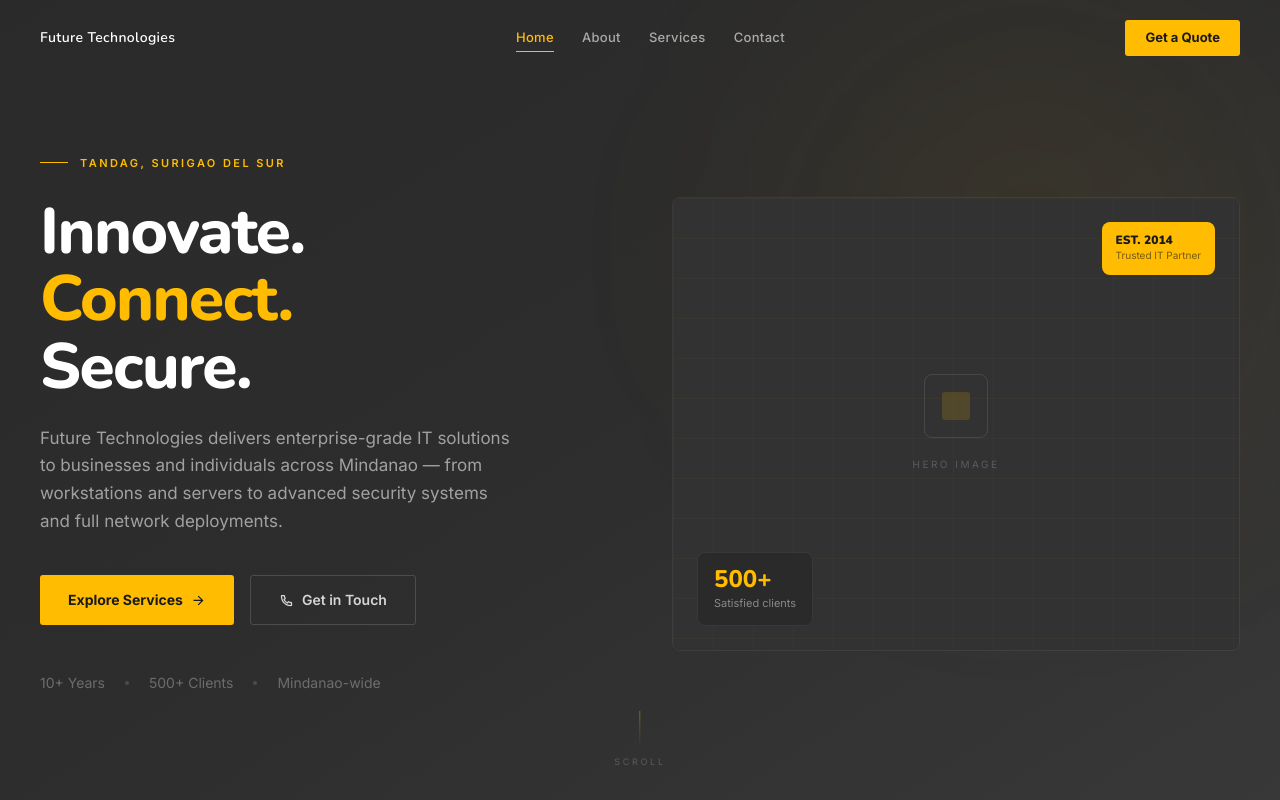
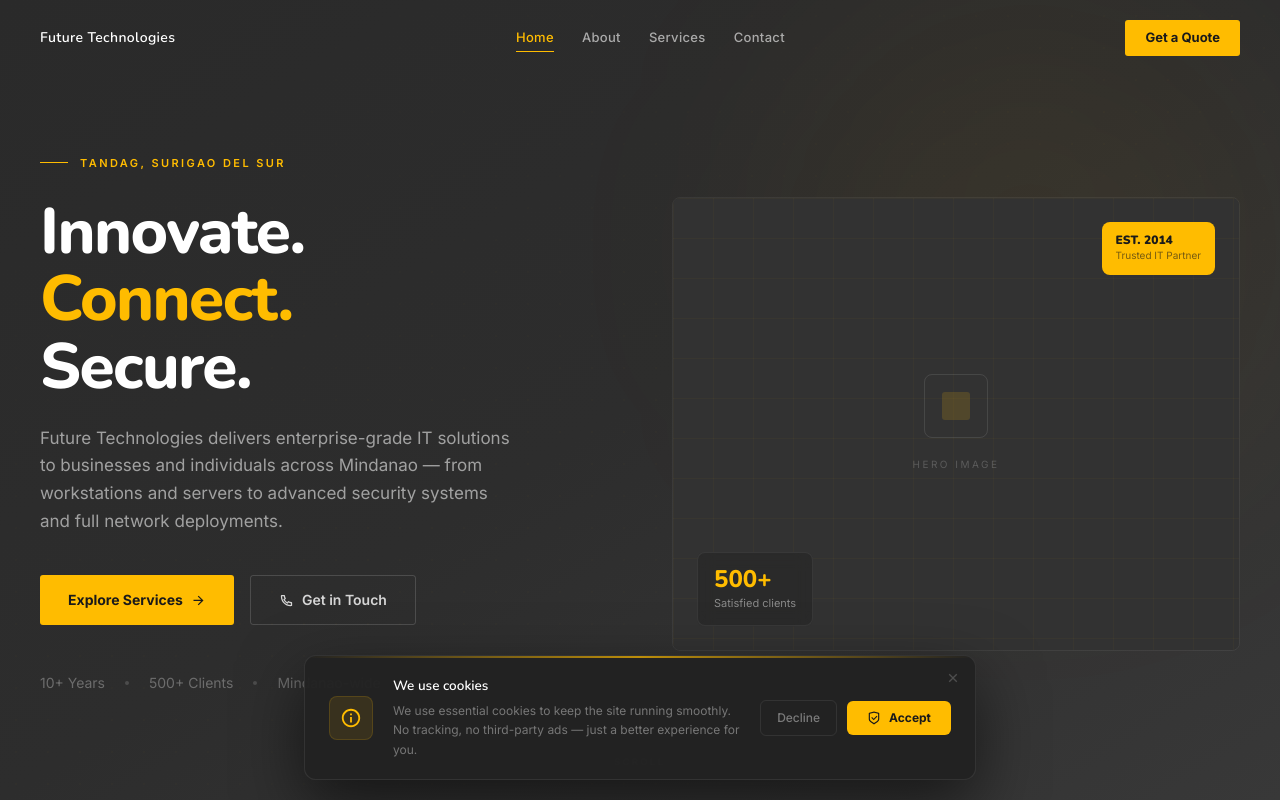
Before and after one commit to andureiyu/future-tech-frontend, a Next.js app: page / in a window 1280 px wide. Shown: the top 800 px of the page. Built offline with nearby package versions, Linux system fonts and the light colour scheme.

Commit message:
feat: cookies

```diff
--- a/src/app/layout.tsx
+++ b/src/app/layout.tsx
@@ -3,6 +3,7 @@ import { Inter, Nunito } from "next/font/google";
 import "./globals.css";
 import Navbar from "@/components/Navbar";
 import Footer from "@/components/Footer";
+import CookieBanner from "@/components/CookieBanner";
 
 const inter = Inter({
   subsets: ["latin"],
@@ -33,6 +34,7 @@ export default function RootLayout({
         <Navbar />
         <main className="flex-1">{children}</main>
         <Footer />
+        <CookieBanner />
       </body>
     </html>
   );
--- /dev/null
+++ b/src/components/CookieBanner.tsx
@@ -0,0 +1,117 @@
+"use client";
+
+import { useEffect, useState } from "react";
+import { motion, AnimatePresence } from "framer-motion";
+import { RiShieldCheckLine, RiCloseLine, RiInformationLine } from "react-icons/ri";
+
+export default function CookieBanner() {
+  const [visible, setVisible] = useState(false);
+
+  useEffect(() => {
+    const consent = localStorage.getItem("ft-cookie-consent");
+    if (!consent) {
+      // Slight delay so it doesn't flash on initial paint
+      const t = setTimeout(() => setVisible(true), 800);
+      return () => clearTimeout(t);
+    }
+  }, []);
+
+  function accept() {
+    localStorage.setItem("ft-cookie-consent", "accepted");
+    setVisible(false);
+  }
+
+  function decline() {
+    localStorage.setItem("ft-cookie-consent", "declined");
+    setVisible(false);
+  }
+
+  return (
+    <AnimatePresence>
+      {visible && (
+        <>
+          {/* Backdrop blur layer on mobile */}
+          <motion.div
+            key="backdrop"
+            initial={{ opacity: 0 }}
+            animate={{ opacity: 1 }}
+            exit={{ opacity: 0 }}
+            transition={{ duration: 0.3 }}
+            className="fixed inset-0 z-998 bg-black/20 backdrop-blur-[2px] sm:hidden"
+            onClick={decline}
+          />
+
+          <motion.div
+            key="banner"
+            initial={{ y: 120, opacity: 0 }}
+            animate={{ y: 0, opacity: 1 }}
+            exit={{ y: 120, opacity: 0 }}
+            transition={{ type: "spring", stiffness: 300, damping: 30 }}
+            className="fixed bottom-5 left-1/2 -translate-x-1/2 z-999 w-[calc(100%-2rem)] max-w-2xl"
+          >
+            <div
+              className="relative rounded-xl border border-white/8 shadow-[0_24px_64px_rgba(0,0,0,0.55)] overflow-hidden"
+              style={{ background: "rgba(35,35,35,0.97)" }}
+            >
+              {/* Accent top line */}
+              <div className="absolute top-0 left-0 right-0 h-0.5 bg-linear-to-r from-transparent via-accent to-transparent opacity-70" />
+
+              <div className="px-6 py-5 flex flex-col sm:flex-row items-start sm:items-center gap-5">
+                {/* Icon */}
+                <div className="w-11 h-11 rounded-lg bg-accent/10 border border-accent/15 flex items-center justify-center shrink-0">
+                  <RiInformationLine className="text-accent" size={22} />
+                </div>
+
+                {/* Text */}
+                <div className="flex-1 min-w-0">
+                  <p
+                    className="text-white text-[13.5px] font-semibold mb-1"
+                    style={{ fontFamily: "var(--font-nunito)" }}
+                  >
+                    We use cookies
+                  </p>
+                  <p
+                    className="text-white/38 text-[12px] leading-relaxed"
+                    style={{ fontFamily: "var(--font-inter)" }}
+                  >
+                    We use essential cookies to keep the site running smoothly.
+                    No tracking, no third-party ads — just a better experience
+                    for you.
+                  </p>
+                </div>
+
+                {/* Actions */}
+                <div className="flex items-center gap-2.5 shrink-0 w-full sm:w-auto">
+                  <button
+                    onClick={decline}
+                    className="flex-1 sm:flex-none px-4 py-2 text-[12px] font-medium text-white/40 hover:text-white/70 border border-white/8 hover:border-white/15 rounded-md transition-all duration-200"
+                    style={{ fontFamily: "var(--font-inter)" }}
+                  >
+                    Decline
+                  </button>
+                  <button
+                    onClick={accept}
+                    className="flex-1 sm:flex-none flex items-center justify-center gap-2 px-5 py-2 bg-accent hover:bg-accent-hover text-[#1a1a1a] text-[12px] font-bold rounded-md transition-colors duration-200"
+                    style={{ fontFamily: "var(--font-inter)" }}
+                  >
+                    <RiShieldCheckLine size={14} />
+                    Accept
+                  </button>
+                </div>
+
+                {/* Close */}
+                <button
+                  onClick={decline}
+                  className="absolute top-3.5 right-3.5 text-white/20 hover:text-white/50 transition-colors"
+                  aria-label="Dismiss"
+                >
+                  <RiCloseLine size={16} />
+                </button>
+              </div>
+            </div>
+          </motion.div>
+        </>
+      )}
+    </AnimatePresence>
+  );
+}
```
